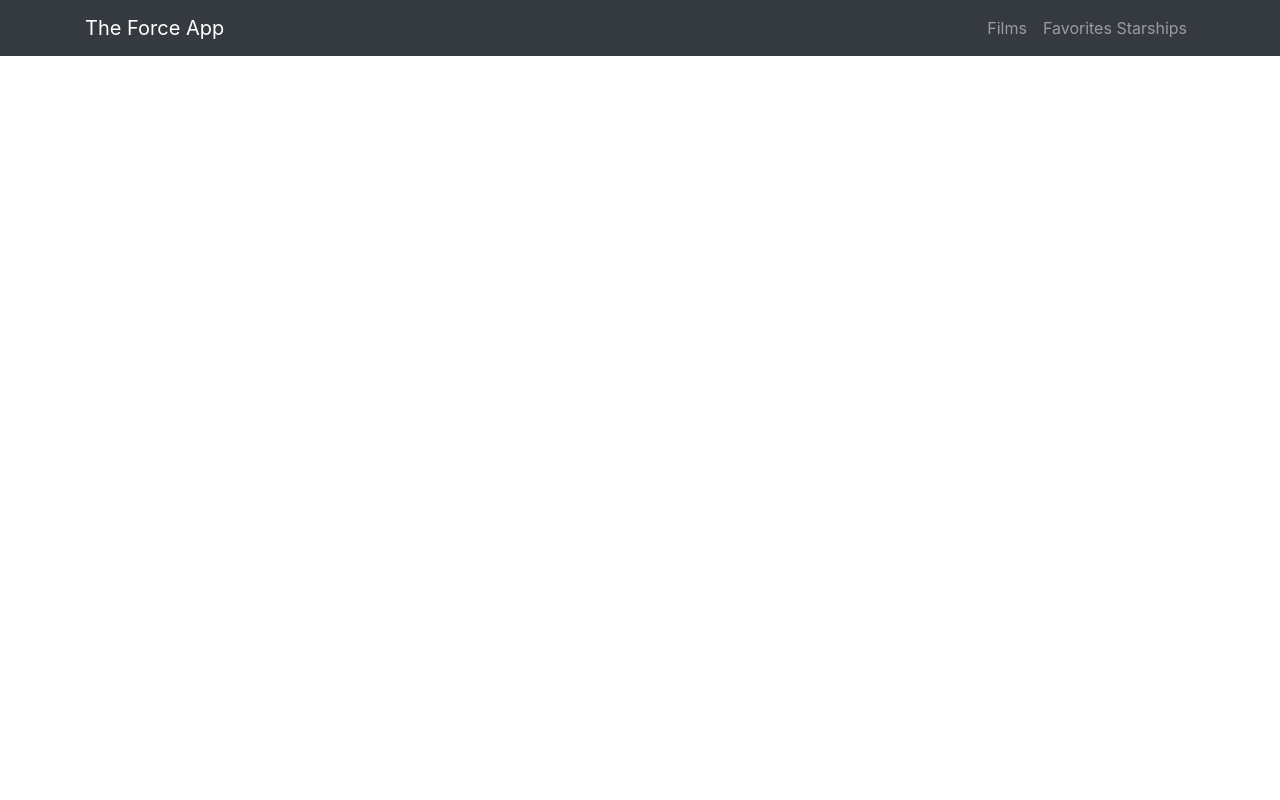
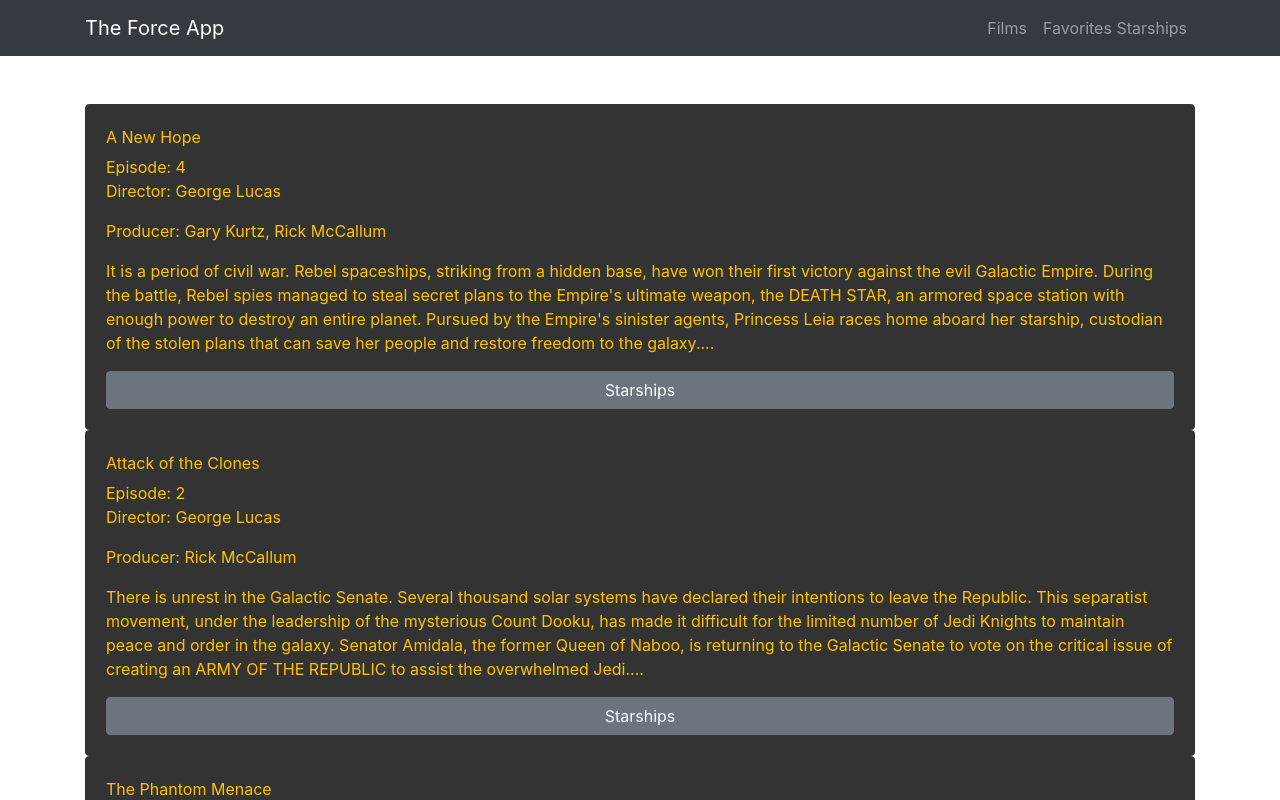
Before and after one commit to francisvelueta/starwars-api, a React (Create React App) app in the folder client/: page / in a window 1280 px wide. Shown: the top 800 px of the page. Built offline with nearby package versions, Linux system fonts and the light colour scheme.

Commit message:
add dommy info for layout

```diff
--- a/client/src/App.js
+++ b/client/src/App.js
@@ -3,11 +3,14 @@
 import './App.css';
 
 import AppNavbar from './components/AppNavbar';
+import FilmsList from './components/FilmsList';
 class App extends Component {
   render() {
     return (
       <div className="App">
         <AppNavbar/>
+        <FilmsList />
+
       </div>
     );
   }
--- /dev/null
+++ b/client/src/components/FilmsList.js
@@ -0,0 +1,47 @@
+import React,  {Component} from 'react';
+import {Container,
+        Card,
+        CardText,
+        CardTitle,
+        CardSubtitle,
+        Button } from 'reactstrap';
+import { CSSTransition, TransitionGroup } from 'react-transition-group';
+
+
+class FilmsList extends Component {
+  state ={
+    films : [
+      { episode_id: 4, title: "A New Hope", director: "George Lucas", producer:"Gary Kurtz, Rick McCallum", opening_crawl: "It is a period of civil war.\r\nRebel spaceships, striking\r\nfrom a hidden base, have won\r\ntheir first victory against\r\nthe evil Galactic Empire.\r\n\r\nDuring the battle, Rebel\r\nspies managed to steal secret\r\nplans to the Empire's\r\nultimate weapon, the DEATH\r\nSTAR, an armored space\r\nstation with enough power\r\nto destroy an entire planet.\r\n\r\nPursued by the Empire's\r\nsinister agents, Princess\r\nLeia races home aboard her\r\nstarship, custodian of the\r\nstolen plans that can save her\r\npeople and restore\r\nfreedom to the galaxy...." },
+      { episode_id: 2, title: "Attack of the Clones", director: "George Lucas", producer:"Rick McCallum", opening_crawl: "There is unrest in the Galactic\r\nSenate. Several thousand solar\r\nsystems have declared their\r\nintentions to leave the Republic.\r\n\r\nThis separatist movement,\r\nunder the leadership of the\r\nmysterious Count Dooku, has\r\nmade it difficult for the limited\r\nnumber of Jedi Knights to maintain \r\npeace and order in the galaxy.\r\n\r\nSenator Amidala, the former\r\nQueen of Naboo, is returning\r\nto the Galactic Senate to vote\r\non the critical issue of creating\r\nan ARMY OF THE REPUBLIC\r\nto assist the overwhelmed\r\nJedi...." },
+      { episode_id: 1, title: "The Phantom Menace", director: "George Lucas", producer:"Rick McCallum", opening_crawl: "Turmoil has engulfed the\r\nGalactic Republic. The taxation\r\nof trade routes to outlying star\r\nsystems is in dispute.\r\n\r\nHoping to resolve the matter\r\nwith a blockade of deadly\r\nbattleships, the greedy Trade\r\nFederation has stopped all\r\nshipping to the small planet\r\nof Naboo.\r\n\r\nWhile the Congress of the\r\nRepublic endlessly debates\r\nthis alarming chain of events,\r\nthe Supreme Chancellor has\r\nsecretly dispatched two Jedi\r\nKnights, the guardians of\r\npeace and justice in the\r\ngalaxy, to settle the conflict...." },
+      { episode_id: 3, title: "Revenge of the Sith", director: "George Lucas", producer:"Rick McCallum", opening_crawl: "War! The Republic is crumbling\r\nunder attacks by the ruthless\r\nSith Lord, Count Dooku.\r\nThere are heroes on both sides.\r\nEvil is everywhere.\r\n\r\nIn a stunning move, the\r\nfiendish droid leader, General\r\nGrievous, has swept into the\r\nRepublic capital and kidnapped\r\nChancellor Palpatine, leader of\r\nthe Galactic Senate.\r\n\r\nAs the Separatist Droid Army\r\nattempts to flee the besieged\r\ncapital with their valuable\r\nhostage, two Jedi Knights lead a\r\ndesperate mission to rescue the\r\ncaptive Chancellor..." },
+      { episode_id: 6, title: "Return of the Jedi", director: "Richard Marquand", producer:"Howard G. Kazanjian, George Lucas, Rick McCallum", opening_crawl: "Luke Skywalker has returned to\r\nhis home planet of Tatooine in\r\nan attempt to rescue his\r\nfriend Han Solo from the\r\nclutches of the vile gangster\r\nJabba the Hutt.\r\n\r\nLittle does Luke know that the\r\nGALACTIC EMPIRE has secretly\r\nbegun construction on a new\r\narmored space station even\r\nmore powerful than the first\r\ndreaded Death Star.\r\n\r\nWhen completed, this ultimate\r\nweapon will spell certain doom\r\nfor the small band of rebels\r\nstruggling to restore freedom\r\nto the galaxy..." },
+      { episode_id: 5, title: "The Empire Strikes Back", director: "Irvin Kershner", producer:"Gary Kurtz, Rick McCallum", opening_crawl: "It is a dark time for the\r\nRebellion. Although the Death\r\nStar has been destroyed,\r\nImperial troops have driven the\r\nRebel forces from their hidden\r\nbase and pursued them across\r\nthe galaxy.\r\n\r\nEvading the dreaded Imperial\r\nStarfleet, a group of freedom\r\nfighters led by Luke Skywalker\r\nhas established a new secret\r\nbase on the remote ice world\r\nof Hoth.\r\n\r\nThe evil lord Darth Vader,\r\nobsessed with finding young\r\nSkywalker, has dispatched\r\nthousands of remote probes into\r\nthe far reaches of space...." },
+      { episode_id: 7, title: "The Force Awakens", director: "George Lucas", producer:"Kathleen Kennedy, J. J. Abrams, Bryan Burk", opening_crawl: "Luke Skywalker has vanished.\r\nIn his absence, the sinister\r\nFIRST ORDER has risen from\r\nthe ashes of the Empire\r\nand will not rest until\r\nSkywalker, the last Jedi,\r\nhas been destroyed.\r\n \r\nWith the support of the\r\nREPUBLIC, General Leia Organa\r\nleads a brave RESISTANCE.\r\nShe is desperate to find her\r\nbrother Luke and gain his\r\nhelp in restoring peace and\r\njustice to the galaxy.\r\n \r\nLeia has sent her most daring\r\npilot on a secret mission\r\nto Jakku, where an old ally\r\nhas discovered a clue to\r\nLuke's whereabouts...." },
+    ]
+  }
+render() {
+  const { films } = this.state;
+  return(
+    <Container>
+        <TransitionGroup className="films-list">
+          { films.map(({episode_id,title, director, producer, opening_crawl })=> (
+            <CSSTransition KEY= {episode_id} timeout={500} classNames ="fade">
+            <Card body inverse style={{ backgroundColor: '#333', borderColor: '#333' }} className="text-warning">
+            <CardTitle>{ title }</CardTitle>
+            <CardSubtitle>Episode: { episode_id }</CardSubtitle>
+            <CardText>Director: { director }</CardText>
+            <CardText>Producer: { producer }</CardText>
+            <CardText>{ opening_crawl }</CardText>
+            <Button>Starships</Button>
+            </Card>
+            </CSSTransition>
+          ))}
+        </TransitionGroup>
+    </Container>
+  );
+}
+
+}
+
+export default FilmsList
```
Also changed, not shown: package.json (+6 -2 lines), 1 other file (tests, documents, lock files or other folders).
